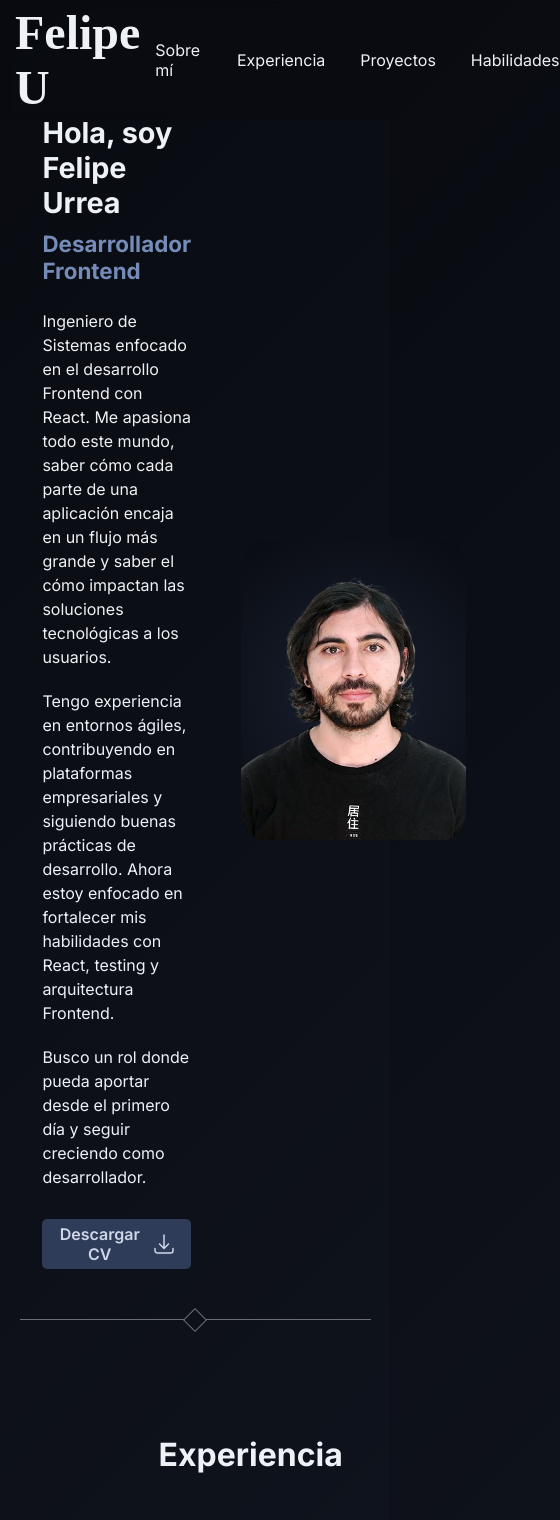
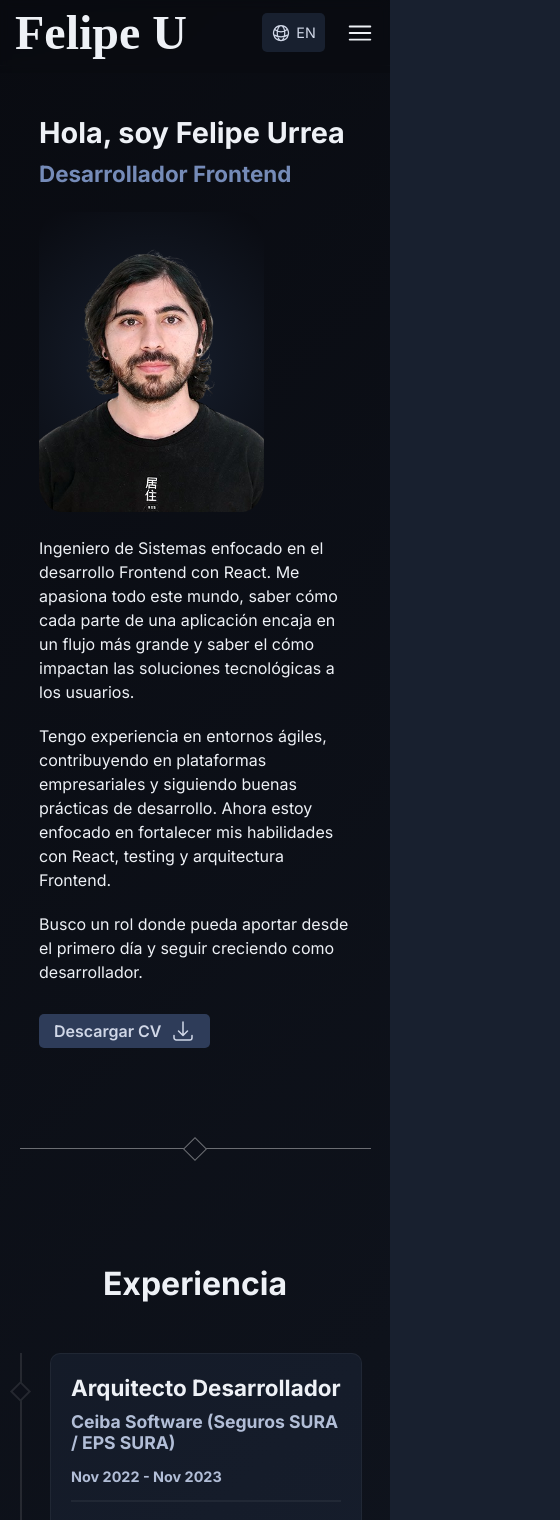
Before and after one commit to felipe-u/portfolio, a React (Vite) app: page / in a window 390 px wide. Shown: the top 1520 px of the page, 560 px wide, since content can reach past the window. Built offline with nearby package versions, Linux system fonts and the light colour scheme; a web font is replaced by a local one.

Commit message:
feat: Implement responsive design

```diff
--- a/src/components/Header.tsx
+++ b/src/components/Header.tsx
@@ -1,12 +1,14 @@
-import { useState } from 'react'
+import { useEffect, useRef, useState } from 'react'
 import '../styles/Header.css'
-import { GlobalIcon } from './Icons'
+import { GlobalIcon, MenuIcon } from './Icons'
 import { useTranslation } from 'react-i18next'
 import i18next from 'i18next'
 
 export function Header() {
   const { t } = useTranslation()
   const [lang, setLang] = useState<'es' | 'en'>('es')
+  const [openMenu, setOpenMenu] = useState(false)
+  const navRef = useRef<HTMLDivElement | null>(null)
 
   const toggleLang = () => {
     const newLang = lang === 'es' ? 'en' : 'es'
@@ -14,24 +16,59 @@ export function Header() {
     i18next.changeLanguage(newLang)
   }
 
+  const closeMenu = () => setOpenMenu(false)
+
+  useEffect(() => {
+    function handleClickOutside(e: MouseEvent) {
+      if (
+        openMenu &&
+        navRef.current &&
+        !navRef.current.contains(e.target as Node)
+      ) {
+        closeMenu()
+      }
+    }
+
+    document.addEventListener('mousedown', handleClickOutside)
+    return () => document.removeEventListener('mousedown', handleClickOutside)
+  }, [openMenu])
+
   return (
     <header>
       <h1>Felipe U</h1>
 
-      <div className='nav-container'>
-        <nav>
-          <a href='#about-me'>{t('ui.about')}</a>
-          <a href='#exp'>{t('ui.exp')}</a>
-          <a href='#projects'>{t('ui.projects')}</a>
-          <a href='#skills'>{t('ui.skills')}</a>
-          <a href='#contact'>{t('ui.contact')}</a>
+      <div className='nav-container' ref={navRef}>
+        <nav className={openMenu ? 'open' : ''}>
+          <a href='#about-me' onClick={closeMenu}>
+            {t('ui.about')}
+          </a>
+          <a href='#exp' onClick={closeMenu}>
+            {t('ui.exp')}
+          </a>
+          <a href='#projects' onClick={closeMenu}>
+            {t('ui.projects')}
+          </a>
+          <a href='#skills' onClick={closeMenu}>
+            {t('ui.skills')}
+          </a>
+          <a href='#contact' onClick={closeMenu}>
+            {t('ui.contact')}
+          </a>
         </nav>
+
         <button className='primary-btn lang-btn' onClick={toggleLang}>
           <span>
             <GlobalIcon />
           </span>
           {(lang === 'es' ? 'en' : 'es').toUpperCase()}
         </button>
+
+        <button
+          className='menu-icon'
+          onClick={() => setOpenMenu((prev) => !prev)}
+        >
+          <MenuIcon />
+        </button>
       </div>
     </header>
   )
--- a/src/components/Icons.tsx
+++ b/src/components/Icons.tsx
@@ -7,13 +7,34 @@ export function GlobalIcon() {
       strokeWidth={1.5}
       stroke='currentColor'
       className='size-6'
-      width='24px'
-      height='24px'
+      width='20px'
+      height='20px'
     >
       <path
         strokeLinecap='round'
         strokeLinejoin='round'
         d='M12 21a9.004 9.004 0 0 0 8.716-6.747M12 21a9.004 9.004 0 0 1-8.716-6.747M12 21c2.485 0 4.5-4.03 4.5-9S14.485 3 12 3m0 18c-2.485 0-4.5-4.03-4.5-9S9.515 3 12 3m0 0a8.997 8.997 0 0 1 7.843 4.582M12 3a8.997 8.997 0 0 0-7.843 4.582m15.686 0A11.953 11.953 0 0 1 12 10.5c-2.998 0-5.74-1.1-7.843-2.918m15.686 0A8.959 8.959 0 0 1 21 12c0 .778-.099 1.533-.284 2.253m0 0A17.919 17.919 0 0 1 12 16.5c-3.162 0-6.133-.815-8.716-2.247m0 0A9.015 9.015 0 0 1 3 12c0-1.605.42-3.113 1.157-4.418'
+      />
+    </svg>
+  )
+}
+
+export function MenuIcon() {
+  return (
+    <svg
+      xmlns='http://www.w3.org/2000/svg'
+      fill='none'
+      viewBox='0 0 24 24'
+      strokeWidth={1.5}
+      stroke='currentColor'
+      className='size-6'
+      width='30px'
+      height='30px'
+    >
+      <path
+        strokeLinecap='round'
+        strokeLinejoin='round'
+        d='M3.75 6.75h16.5M3.75 12h16.5m-16.5 5.25h16.5'
       />
     </svg>
   )
--- a/src/components/Main.tsx
+++ b/src/components/Main.tsx
@@ -28,7 +28,7 @@ export function Main() {
       </section>
       <div className='diamond-hr' />
 
-      <section id='contact'>
+      <section id='contact' className='contact-sec'>
         <ContactPage />
       </section>
     </main>
--- a/src/index.css
+++ b/src/index.css
@@ -10,6 +10,7 @@
   --color-800: #2e3c59;
   --color-900: #18202f;
   --color-950: #090b11;
+  color-scheme: dark;
 }
 
 * {
--- a/src/pages/About.tsx
+++ b/src/pages/About.tsx
@@ -9,11 +9,18 @@ export function AboutPage() {
       <div className='about-inner-container'>
         <h2>{t('about.greetings')} Felipe Urrea</h2>
         <h3 style={{ color: 'var(--color-400)' }}>{t('about.dev')}</h3>
-        <p>{t('about.p1')}</p>
-        <br />
-        <p>{t('about.p2')}</p>
-        <br />
-        <p>{t('about.p3')}</p>
+        <div className='info-container'>
+          <div className='photo-container'>
+            <img src='/profile-pic.png' alt='Profile picture' />
+          </div>
+          <div className='about'>
+            <p>{t('about.p1')}</p>
+            <br />
+            <p>{t('about.p2')}</p>
+            <br />
+            <p>{t('about.p3')}</p>
+          </div>
+        </div>
         <button className='primary-btn cv-btn'>
           <a href='/CV.pdf' download='CV-FELIPE-U.pdf'>
             {t('ui.download')}
@@ -23,9 +30,6 @@ export function AboutPage() {
           </a>
         </button>
       </div>
-      <div className='photo-container'>
-        <img src='/profile-pic.png' alt='Profile picture' />
-      </div>
     </div>
   )
 }
--- a/src/pages/Contact.tsx
+++ b/src/pages/Contact.tsx
@@ -28,7 +28,9 @@ export function ContactPage() {
           <p>+57 312 775 1316</p>
         </div>
       </div>
+
       <hr />
+
       <div className='contact-info networking'>
         <h2>Links</h2>
         <div className='icons'>
--- a/src/pages/Exp.tsx
+++ b/src/pages/Exp.tsx
@@ -16,6 +16,8 @@ export function ExpPage() {
             <div className='timeline-job'>
               <h3>{t(exp.occupationKey)}</h3>
               <h4>{t(exp.companyKey)}</h4>
+              <h5>{t(exp.dateKey)}</h5>
+              <hr className='job-hr' />
               <p>{t(exp.descKey)}</p>
             </div>
           </div>
--- a/src/styles/Contact.css
+++ b/src/styles/Contact.css
@@ -1,7 +1,7 @@
 .contact-container {
   display: flex;
   justify-content: space-around;
-  width: 80%;
+  width: 100%;
   max-width: 700px;
 }
 
@@ -53,3 +53,52 @@
   opacity: 1;
   filter: drop-shadow(0 0 4px rgba(255, 255, 255, 0.15));
 }
+
+@media (max-width: 700px) {
+  .contact-info {
+    transform: scale(0.9);
+  }
+
+  .contact-info h2 {
+    padding: 30px 0 50px 0;
+  }
+
+  .contact-container hr {
+    height: 219px;
+  }
+}
+
+@media (max-width: 500px) {
+  .contact-info {
+    transform: scale(1);
+    width: 100%;
+  }
+
+  .contact-info h2 {
+    padding: 0 0 50px 0;
+  }
+
+  .contact-container {
+    display: flex;
+    flex-direction: column;
+    align-items: center;
+  }
+
+  .contact-item {
+    padding-left: 0;
+    width: max-content;
+  }
+
+  .contact-container hr {
+    display: none;
+  }
+
+  .contact-info.networking {
+    padding-right: 0;
+    padding-top: 25px;
+  }
+
+  .contact-info.networking h2 {
+    display: none;
+  }
+}
--- a/src/styles/Exp.css
+++ b/src/styles/Exp.css
@@ -41,7 +41,8 @@
 .timeline-job {
   border: 1px solid rgba(255, 255, 255, 0.05);
   border-radius: 10px;
-  width: 400px;
+  width: 80%;
+  max-width: 400px;
   padding: 20px;
   background-color: rgba(46, 60, 89, 0.25);
 }
@@ -58,7 +59,62 @@
   color: var(--color-200);
 }
 
+.timeline-job h5 {
+  display: none;
+  font-size: 0.9em;
+  color: var(--color-200);
+}
+
+.job-hr {
+  display: none;
+  border: 1px solid rgba(255, 255, 255, 0.05);
+  margin: 15px 0;
+}
+
 .timeline-job p {
   line-height: 1.5;
   color: var(--color-300);
 }
+
+@media (max-width: 700px) {
+  .timeline-date {
+    display: none;
+  }
+
+  .timeline-item::before {
+    content: '';
+    position: absolute;
+    left: 20px;
+    top: 0;
+    width: 2px;
+    height: 100%;
+    background: rgba(255, 255, 255, 0.1);
+  }
+
+  .timeline-dot {
+    background-color: #0d1019;
+    width: 15px;
+    height: 15px;
+    border: 2px solid rgba(255, 255, 255, 0.1);
+    transform: rotate(45deg);
+    position: absolute;
+    left: 13.49px;
+    top: 31px;
+  }
+
+  .timeline-job {
+    border: 1px solid rgba(255, 255, 255, 0.05);
+    border-radius: 10px;
+    margin-left: 50px;
+    padding: 20px;
+    background-color: rgba(46, 60, 89, 0.25);
+  }
+
+  .timeline-job h5 {
+    display: block;
+  }
+
+  .job-hr {
+    display: block;
+  }
+}
--- a/src/styles/Header.css
+++ b/src/styles/Header.css
@@ -8,9 +8,20 @@ header {
   top: 0;
   left: 0;
   padding: 5px 15px;
+  z-index: 10;
+  border-bottom: 1px solid rgba(255, 255, 255, 0.05);
+}
+
+header::before {
+  content: '';
+  position: absolute;
+  top: 0;
+  left: 0;
+  width: 100%;
+  height: 73px;
+  z-index: -1;
   background-color: #090b1193;
   backdrop-filter: blur(5px);
-  z-index: 10;
 }
 
 header h1 {
@@ -45,11 +56,14 @@ header h1 {
 
 .lang-btn {
   display: flex;
-  place-items: center;
+  align-items: center;
+  justify-content: center;
   gap: 5px;
+  height: 39.2px;
   width: 63px;
   color: var(--color-100);
-  background-color: var(--color-800);
+  background-color: var(--color-900);
+  font-size: 0.9em;
 }
 
 .lang-btn span {
@@ -58,5 +72,62 @@ header h1 {
 }
 
 .lang-btn:hover {
-  background-color: var(--color-700);
+  background-color: var(--color-800);
 }
+
+.menu-icon {
+  display: none;
+  background-color: transparent;
+  border: none;
+  color: var(--color-50);
+}
+
+@media (max-width: 850px) {
+  .nav-container nav {
+    position: fixed;
+    top: 73px;
+    right: 0px;
+    transform: translateX(100%);
+    opacity: 0;
+    transition: 0.5s ease;
+    display: flex;
+    flex-direction: column;
+    background-color: #090b1193;
+    backdrop-filter: blur(5px);
+    z-index: 10;
+    padding: 15px;
+    width: 100%;
+    max-width: 300px;
+    gap: 5px;
+    border-radius: 0 0 0 10px;
+    border: 1px solid rgba(255, 255, 255, 0.05);
+  }
+
+  .nav-container nav.open {
+    transform: translateX(0);
+    opacity: 1;
+  }
+
+  .menu-icon {
+    display: grid;
+    place-items: center;
+    cursor: pointer;
+    z-index: 30;
+  }
+
+  .nav-container nav a {
+    width: 100%;
+    text-align: center;
+    padding: 20px 0;
+  }
+
+  .nav-container nav a:hover {
+    background-color: var(--color-800);
+  }
+}
+
+@media (max-width: 500px) {
+  .nav-container nav {
+    max-width: 100%;
+  }
+}
--- a/src/styles/Main.css
+++ b/src/styles/Main.css
@@ -13,25 +13,28 @@ section {
 }
 
 .about-container {
-  display: flex;
   width: 80%;
   max-width: 700px;
-  gap: 50px;
-  align-items: center;
 }
 
-.about-inner-container h2 {
+.about-container h2 {
   padding-bottom: 10px;
   font-size: 1.8em;
 }
 
-.about-inner-container h3 {
+.about-container h3 {
   padding-bottom: 25px;
   font-size: 1.4em;
 }
 
-.about-inner-container p {
+.about-container p {
   line-height: 1.5;
+}
+
+.info-container {
+  display: flex;
+  flex-direction: row-reverse;
+  gap: 50px;
 }
 
 .cv-btn {
@@ -60,6 +63,7 @@ section {
 
 .photo-container {
   width: 225px;
+  transform: translateY(-15px);
 }
 
 .photo-container img {
@@ -87,3 +91,22 @@ section {
   transform: translate(-50%, -50%) rotate(45deg);
   background-color: #0d1019;
 }
+
+@media (max-width: 700px) {
+  .info-container {
+    flex-direction: column;
+    gap: 20px;
+  }
+
+  .photo-container {
+    transform: translate(0);
+  }
+
+  .about-container {
+    margin-bottom: 50px;
+  }
+
+  .contact-sec {
+    padding: 105px 0 105px 0;
+  }
+}
--- a/src/styles/Skills.css
+++ b/src/styles/Skills.css
@@ -1,3 +1,7 @@
+.skills-container {
+  width: 80%;
+}
+
 .skills-container h2 {
   text-align: center;
   padding-bottom: 50px;
@@ -5,9 +9,8 @@
 }
 
 .skills-wrap {
-  width: 80%;
-  max-width: 700px;
-  min-width: 560px;
+  width: 100%;
+  max-width: 560px;
   margin: 0 auto;
   border-radius: 10px;
   border: 1px solid rgba(255, 255, 255, 0.05);
@@ -113,7 +116,6 @@
 }
 
 .soft-skills li {
-  /* list-style: none; */
   padding: 0 20px 40px 10px;
   margin-left: 80px;
   font-size: 1.1em;
```
